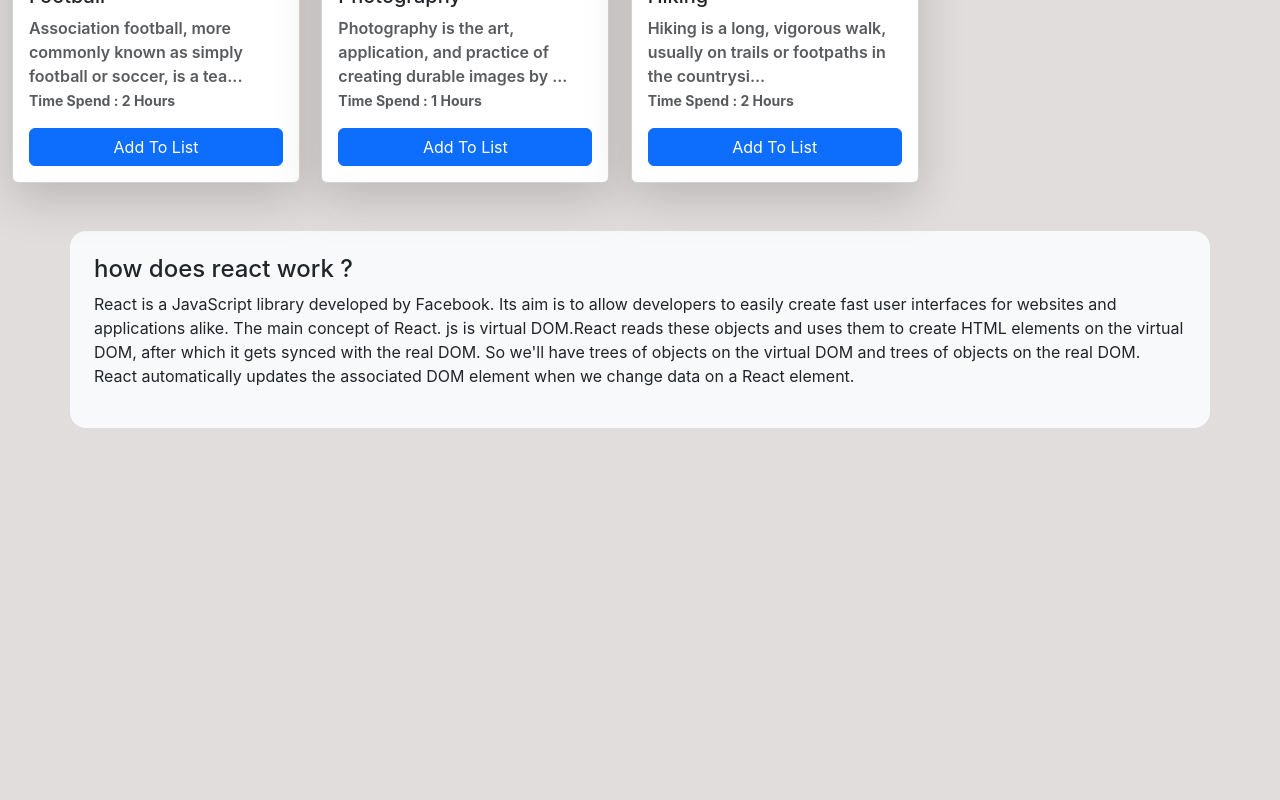
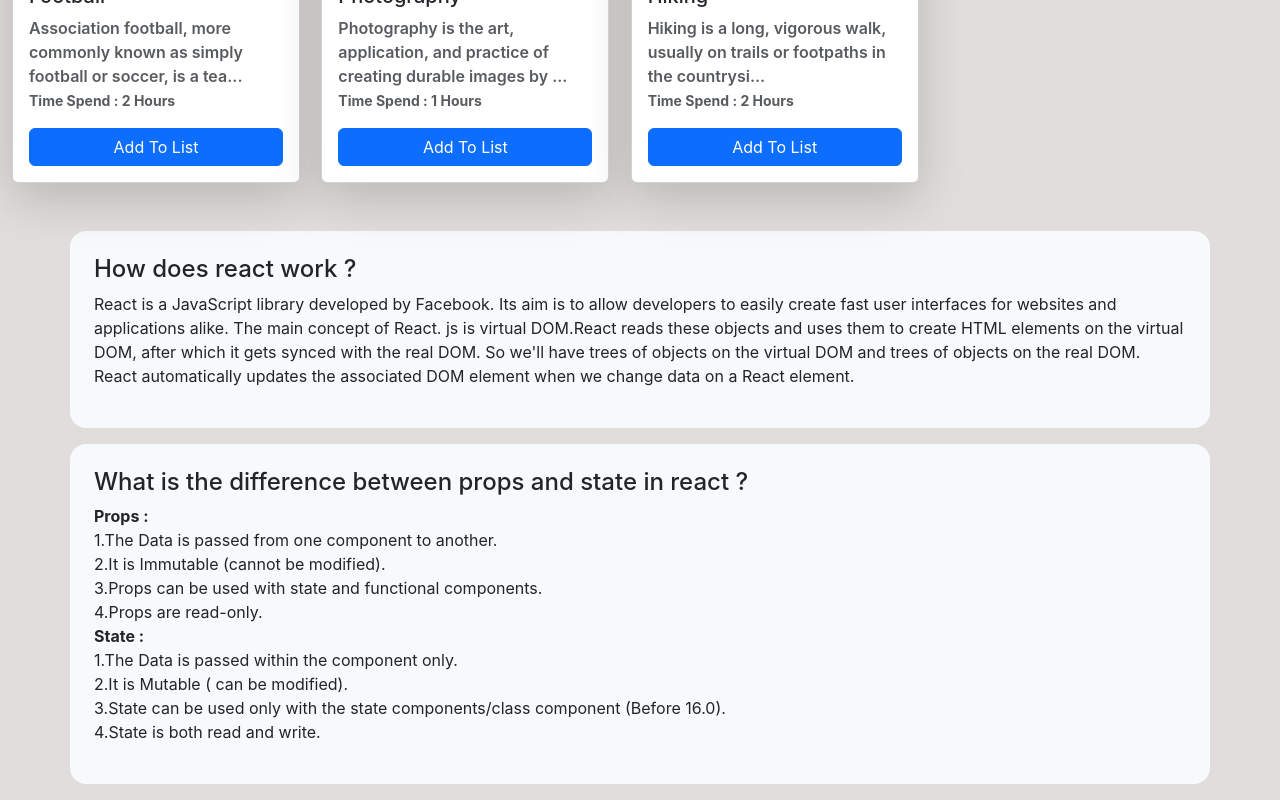
Before and after one commit to NahidulNoman/free-time-activities, a React (Create React App) app: page / in a window 1280 px wide. Shown: the part 925-1725 px from the top of the page. Before the commit the page ends 1369 px from the top, so only its background shows below. Built offline with nearby package versions, Linux system fonts and the light colour scheme.

Commit message:
second-question-added

```diff
--- a/src/components/Questions/Questions.js
+++ b/src/components/Questions/Questions.js
@@ -4,10 +4,27 @@ const Questions = () => {
     return (
         <div className='mt-5'>
             <div className='container bg-light p-4 rounded-4 mb-3'>
-                <h4>how does react work ?</h4>
+                <h4>How does react work ?</h4>
                 <p>React is a JavaScript library developed by Facebook. Its aim is to allow developers to easily create fast user interfaces for websites and applications alike. The main concept of React. js is virtual DOM.React reads these objects and uses them to create HTML elements on the virtual DOM, after which it gets synced with the real DOM. So we'll have trees of objects on the virtual DOM and trees of objects on the real DOM. React automatically updates the associated DOM element when we change data on a React element.</p>
             </div>
+            <div className='container bg-light p-4 rounded-4 mb-3'>
+                <h4>What is the difference between props and state in react ?</h4>
+                <p><span className='fw-bold'>Props :</span> <br />
+                1.The Data is passed from one component to another.<br />
+                2.It is Immutable (cannot be modified).<br />
+                3.Props can be used with state and functional components.<br />
+                4.Props are read-only. <br />
 
+                <span className='fw-bold'>State :</span> <br />
+                1.The Data is passed within the component only.<br />
+                2.It is Mutable ( can be modified).<br />
+                3.State can be used only with the state components/class component (Before 16.0).<br />
+                4.State is both read and write.
+                </p>
+            </div>
+            <div>
+
+            </div>
         </div>
     );
 };
```
